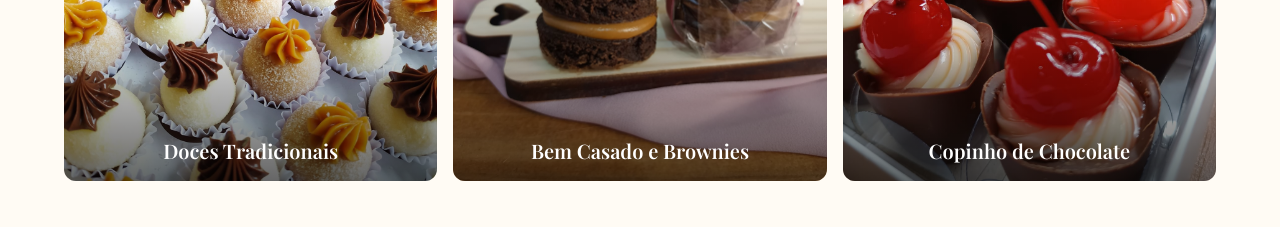
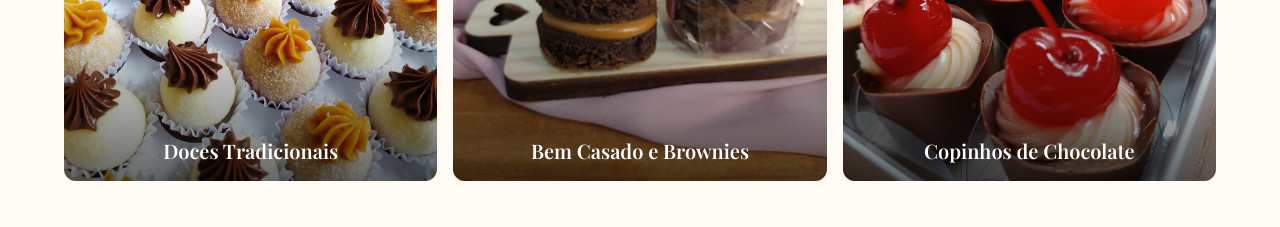
Before and after one commit to pedrolecio/gizeli-confeitaria, a Next.js app: page / in a window 1280 px wide. Shown: the part 2580-2807 px from the top of the page. Built offline with nearby package versions, Linux system fonts and the light colour scheme; a web font is replaced by a local one.

Commit message:
Update specialties-section.tsx

```diff
--- a/components/specialties-section.tsx
+++ b/components/specialties-section.tsx
@@ -22,7 +22,7 @@ const galleryItems = [
     image: "/images/brownies.jpg",
   },
   {
-    title: "Copinho de Chocolate",
+    title: "Copinhos de Chocolate",
     image: "/images/copinho.jpg",
   },
 ]
```
